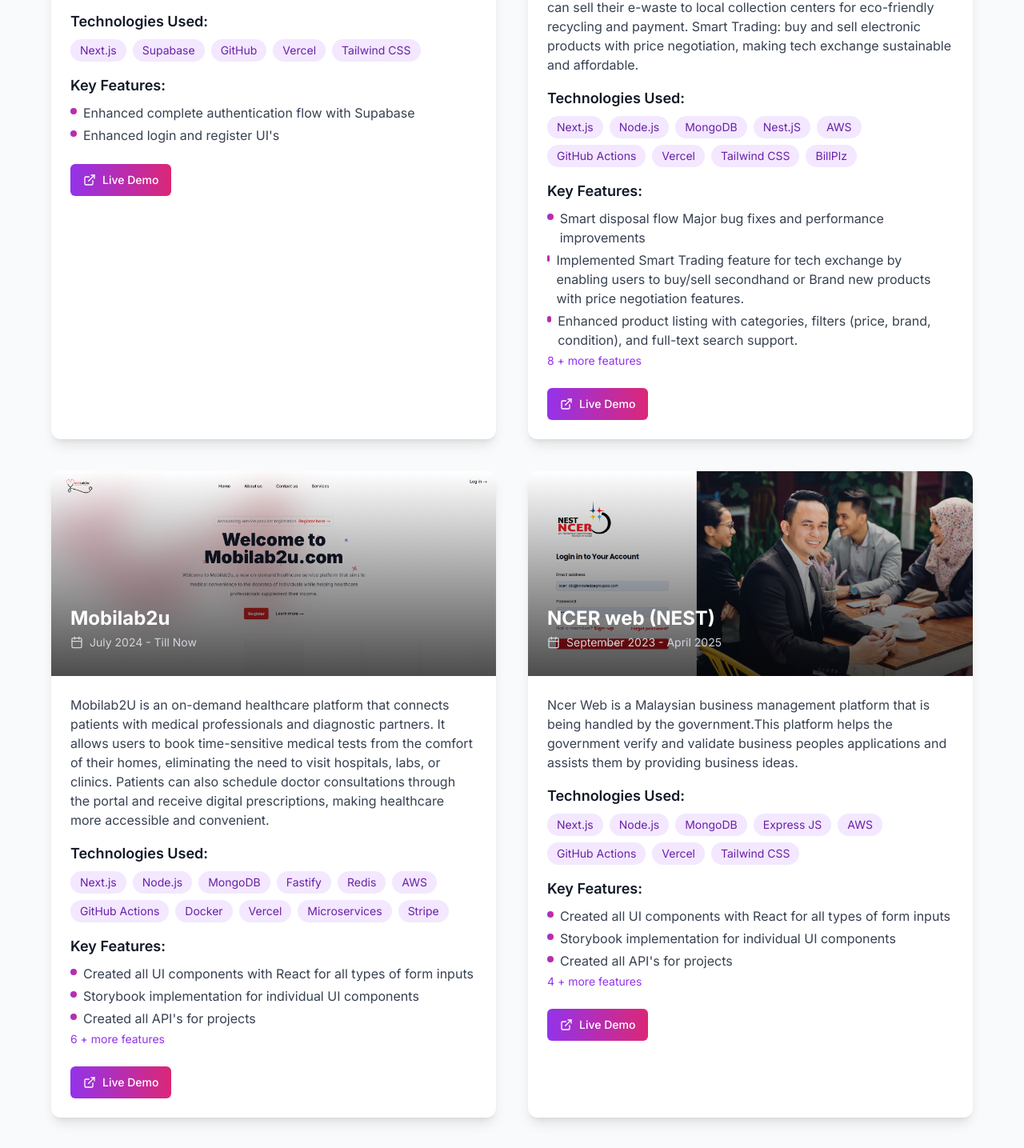
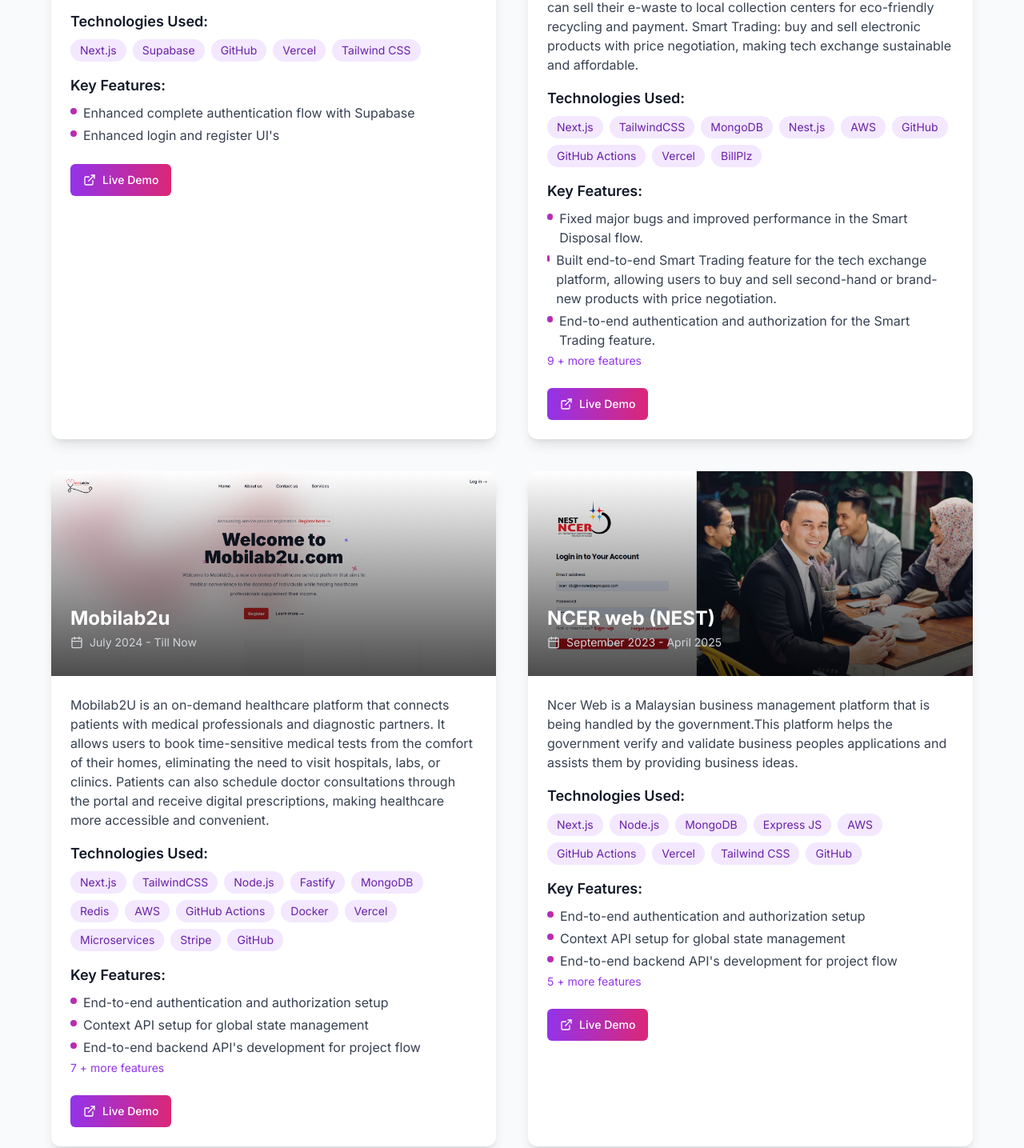
Before and after one commit to sanjaikumarv/portfilio-main, a Next.js app: page / in a window 1280 px wide. Shown: the part 5107-6542 px from the top of the page at 80% size. Built offline with nearby package versions, Linux system fonts and the light colour scheme.

Commit message:
feat : content updates

```diff
--- a/components/projects.tsx
+++ b/components/projects.tsx
@@ -33,20 +33,22 @@ const projects = [
     period: "March 2025 - Till Now",
     description:
       "Used Computer is a Malaysian digital platform offering two core services: Smart Disposal and Smart Trading. Smart Disposal: Users can sell their e-waste to local collection centers for eco-friendly recycling and payment. Smart Trading: buy and sell electronic products with price negotiation, making tech exchange sustainable and affordable.",
-    technologies: ["Next.js", "Node.js", "MongoDB", "Nest.jS", 'AWS', "GitHub Actions", "Vercel", "Tailwind CSS", "BillPlz"],
+    technologies: ["Next.js", "TailwindCSS", "MongoDB", "Nest.js", 'AWS', "GitHub", "GitHub Actions", "Vercel", "BillPlz"],
     features: [
-      "Smart disposal flow Major bug fixes and performance improvements",
-      "Implemented Smart Trading feature for tech exchange by enabling users to buy/sell secondhand or Brand new products with price negotiation features.",
-      "Enhanced product listing with categories, filters (price, brand, condition), and full-text search support.",
-      "Enabled price negotiation between buyers and sellers for transparent and flexible transactions.",
-      "Implemented a visually intuitive order tracking/status bar, showing real-time status of disposal and trading transactions.",
-      "Node mailer SMTP setup for email notification",
-      "Twilio SMS API setup for OTP verification",
-      "Rewamped Billplz gateway for payments",
-      "Client handling",
-      "Code review and complete testing",
-      "Implemented Github Actions and CI/CD piplines for deployment automaction"
+      "Fixed major bugs and improved performance in the Smart Disposal flow.",
+      "Built end-to-end Smart Trading feature for the tech exchange platform, allowing users to buy and sell second-hand or brand-new products with price negotiation.",
+      "End-to-end authentication and authorization for the Smart Trading feature.",
+      "Improved product listings with categories, advanced filters (price, brand, condition), and full-text search.",
+      "Added a price negotiation system for flexible transactions between buyers and sellers.",
+      "NodeMailer API for email notifications.",
+      "Twilio SMS API for OTP verification.",
+      "Enhanced Billplz payment gateway for smoother transactions.",
+      "Project planning and architecture.",
+      "Managed client communication and requirements.",
+      "Reviewed code and completed full testing.",
+      "Configured GitHub Actions and CI/CD pipelines for automated deployments."
     ],
+
     image: "/udc.png",
     category: "fullstack",
     links: {
@@ -60,16 +62,17 @@ const projects = [
     period: "July 2024 - Till Now",
     description:
       "Mobilab2U is an on-demand healthcare platform that connects patients with medical professionals and diagnostic partners. It allows users to book time-sensitive medical tests from the comfort of their homes, eliminating the need to visit hospitals, labs, or clinics. Patients can also schedule doctor consultations through the portal and receive digital prescriptions, making healthcare more accessible and convenient.",
-    technologies: ["Next.js", "Node.js", "MongoDB", "Fastify", "Redis", 'AWS', "GitHub Actions", "Docker", "Vercel", "Microservices", "Stripe"],
+    technologies: ["Next.js", "TailwindCSS", "Node.js", "Fastify", "MongoDB", "Redis", 'AWS', "GitHub Actions", "Docker", "Vercel", "Microservices", "Stripe", "GitHub"],
     features: [
-      "Created all UI components with React for all types of form inputs",
-      "Storybook implementation for individual UI components",
-      "Created all API's for projects",
-      "Node mailer SMTP setup for mail notification",
-      "Twilio SMS API setup for OTP verification",
-      "Implemented Stripe gateway for payments",
-      "Implemented microservice queueing app for timely notifications",
-      "Client handling",
+      "End-to-end authentication and authorization setup",
+      "Context API setup for global state management",
+      "End-to-end backend API's development for project flow",
+      "NodeMailer setup for email notification",
+      "Twilio SMS / Whatsapp API setup for reminders",
+      "Stripe payment gateway setup for smoother transactions.",
+      "Queueing app implementation for timely notifications using microservices architecture",
+      "Project planning and architecture.",
+      "Managed client communication and requirements.",
       "Code review and complete testing",
     ],
     image: "/m2u.png",
@@ -85,15 +88,16 @@ const projects = [
     period: "September 2023 - April 2025",
     description:
       "Ncer Web is a Malaysian business management platform that is being handled by the government.This platform helps the government verify and validate business peoples applications and assists them by providing business ideas.",
-    technologies: ["Next.js", "Node.js", "MongoDB", "Express JS", 'AWS', "GitHub Actions", "Vercel", "Tailwind CSS"],
+    technologies: ["Next.js", "Node.js", "MongoDB", "Express JS", 'AWS', "GitHub Actions", "Vercel", "Tailwind CSS", "GitHub"],
     features: [
-      "Created all UI components with React for all types of form inputs",
-      "Storybook implementation for individual UI components",
-      "Created all API's for projects",
-      "Node mailer SMTP setup for email notification",
-      "Client handling",
+      "End-to-end authentication and authorization setup",
+      "Context API setup for global state management",
+      "End-to-end backend API's development for project flow",
+      "NodeMailer setup for email notification",
+      "Project planning and architecture.",
+      "Managed client communication and requirements.",
       "Code review and complete testing",
-      "Implemented Github Actions and CI/CD piplines for deployment automaction"
+      "Implemented Github Actions and CI/CD pipelines for deployment automation"
     ],
     image: "/nest.png",
     category: "backend",
@@ -108,14 +112,15 @@ const projects = [
     period: "November 2022 - May 2023",
     description:
       "Awan BMS was an automated building management application. It created building blocks and assigned each house to an individual owner. The application automatically sent payment links and collected the owners' monthly rent.",
-    technologies: ["Next.js", "Node.js", "MongoDB", "Express", "Storybook", 'AWS', "GitHub Actions", "Vercel", "Tailwind CSS", "Stripe"],
+    technologies: ["Next.js", "TailwindCSS", "Storybook", "Node.js", "MongoDB", "Express", 'AWS', "GitHub Actions", "Vercel", "Stripe", "GitHub"],
     features: [
       "Created all UI components with React for all types of form inputs",
       "Storybook implementation for individual UI components",
-      "Implemented contexts API for state management and authentication",
-      "Nodemailer SMTP setup for mail notification",
-      "Implemented Stripe gateway for payments",
-      "Client handling",
+      "End-to-end authentication and authorization setup",
+      "Context API setup for state management",
+      "NodeMailer setup for email notification",
+      "Stripe payment gateway setup for smooth transactions.",
+      "Managed client communication and requirements.",
       "Code review and complete testing",
     ],
     image: "/awan.png",
@@ -130,13 +135,13 @@ const projects = [
     title: "Slot booking",
     period: "November 2022 - July 2023",
     description: "Slot booking is a booking- based application.People can book the multipurpose hall for their events or ceremonies, etc.The hall details and services are shown on the booking page.",
-    technologies: ["Next.js", "Node.js", "MongoDB", "Express", 'AWS', "GitHub Actions", "Vercel", "Tailwind CSS"],
+    technologies: ["Next.js", "Node.js", "MongoDB", "Express", 'AWS', "GitHub Actions", "Vercel", "Tailwind CSS", "GitHub"],
     features: [
       "Created all UI components with React for all types of form inputs",
       "Storybook implementation for individual UI components",
-      "Implemented contexts API for state management and authentication",
-      "Nodemailer SMTP setup for mail notification",
-      "Client handling",
+      "End-to-end authentication and authorization setup",
+      "Context API setup for global state management",
+      "Managed client communication and requirements.",
       "Code review and complete testing",
     ],
     image: "/sl.png",
@@ -152,15 +157,15 @@ const projects = [
     period: "July 2022 - November 2022",
     description:
       "Locum Zone was a Malaysian business and doctor employment-focused platform. The platform is used for Malaysian hospitals or medical centers to create their profiles and post their available doctor jobs. Doctors can apply to these jobs.",
-    technologies: ["Next.js", "Node.js", "MongoDB", "Express", "Storybook", "Vercel", "Tailwind CSS", "Stripe"],
+    technologies: ["Next.js", "Tailwind CSS", "Storybook", "Node.js", "MongoDB", "Express", "Vercel", "Stripe", "GitHub"],
     features: [
       "Created all UI components with React for all types of form inputs",
       "Storybook implementation for individual UI components",
-      "Created all API's for projects",
-      "Node mailer SMTP setup for mail notification",
+      "End-to-end backend API's for project flow",
+      "NodeMailer setup for email notification",
       "Twilio SMS API setup for OTP verification",
-      "Client handling",
-      "Implemented Stripe gateway for payments",
+      "Stripe payment gateway setup for smooth transactions.",
+      "Managed client communication and requirements.",
       "Code review and complete testing",
     ],
     image: "/lz.png",
@@ -176,7 +181,7 @@ const projects = [
     period: "October 2021 - January 2022",
     description:
       "Tailwood UI is a free Tailwind CSS component library that provides reusable styled components in HTML and Tailwind CSS.",
-    technologies: ["Next.js", "Storybook", "Vercel", "Tailwind CSS"],
+    technologies: ["Next.js", "Tailwind CSS", "Storybook", "Vercel", "GitHub"],
     features: [
       "Created all UI components with React for all types of form inputs",
       "Storybook implementation for individual UI components",
@@ -195,14 +200,11 @@ const projects = [
     period: "July 2021 - August 2021",
     description:
       "Dev Converter is made for developers.The app provides features like transforming word collections from one case to another and converting JSON to CSV.",
-    technologies: ["Next.js", "Storybook", "Vercel", "Tailwind CSS"],
+    technologies: ["Next.js", "Storybook", "Tailwind CSS", "GitHub", "Firebase", "Vercel"],
     features: [
       "Created all UI components with React for all types of form inputs",
       "Storybook implementation for individual UI components",
-      "Created all API's for projects",
-      "Node mailer SMTP setup for mail notification",
-      "Twilio SMS API setup for OTP verification",
-      "Implemented Stripe gateway for payments",
+      "Firebase setup for authentication and database",
     ],
     image: "/devc.png",
     category: "frontend",
```
